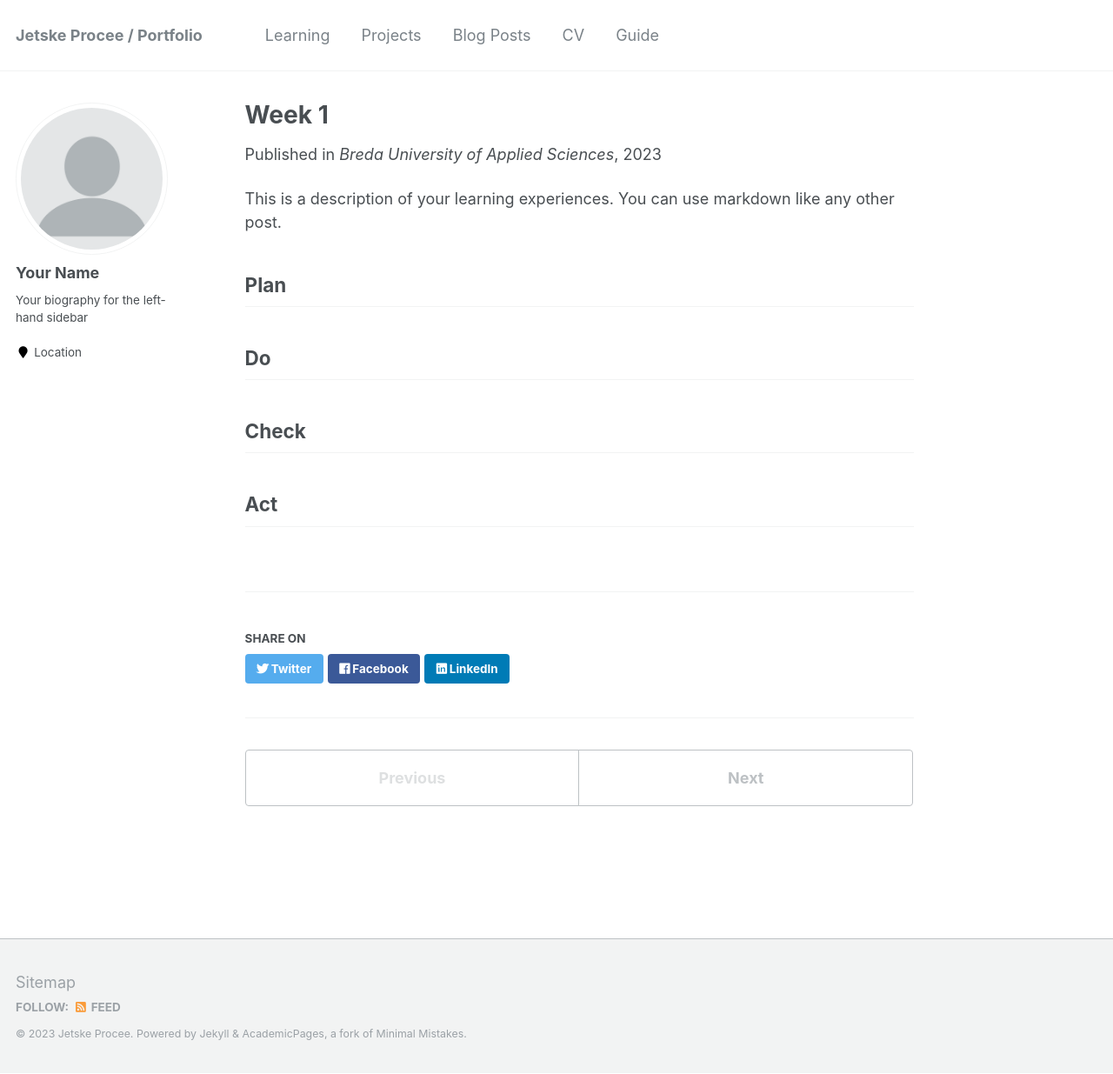
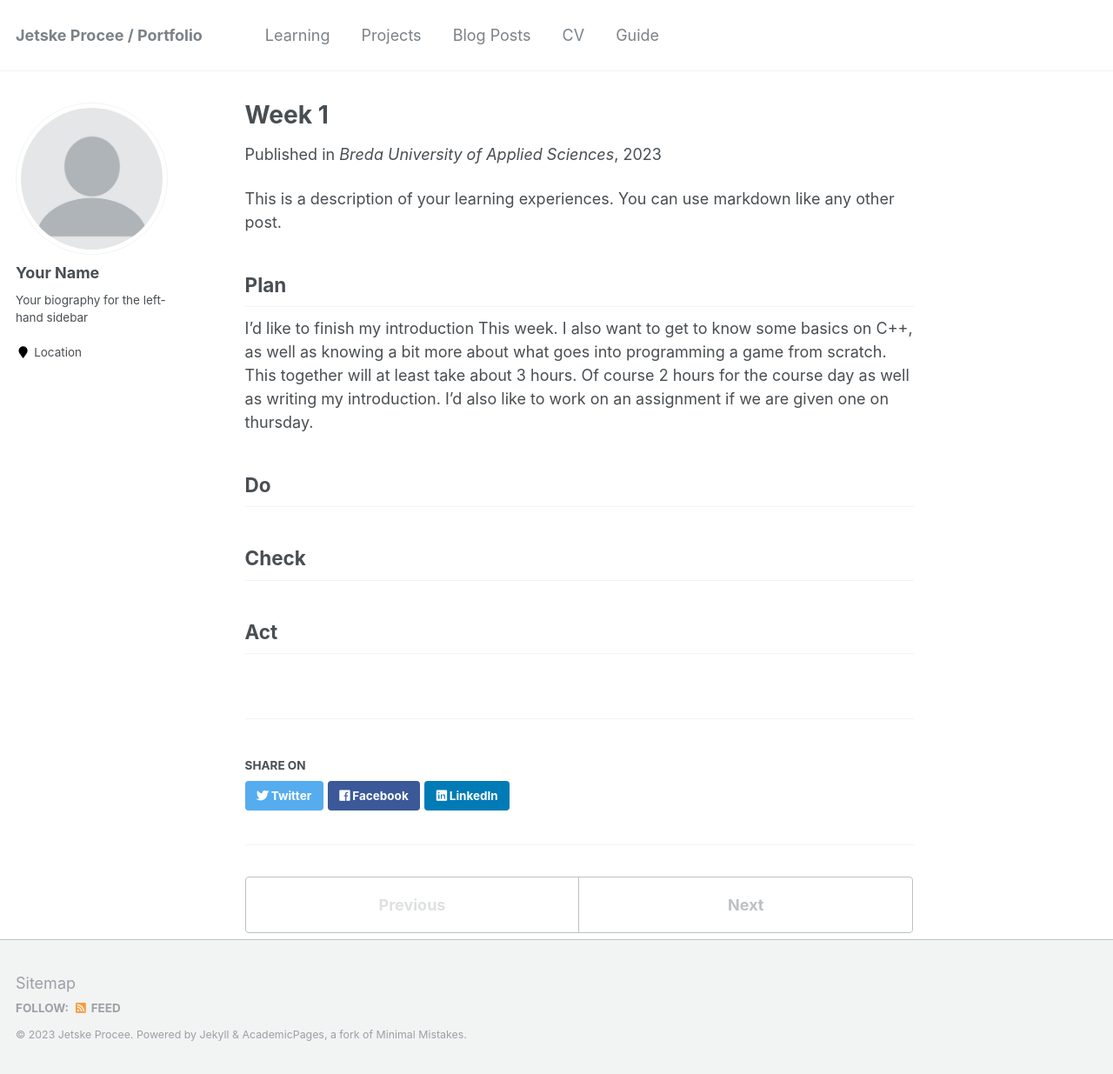
Before and after one commit to Jetplane444/Cpp-for-games, a Jekyll site: the page built from _learning/week-1.md, in a window 1280 px wide and 1235 px high. Shown: the whole window at 87% size. Built offline with Jekyll 4.4.1, drawn with Linux system fonts in a browser that asks for light colours.

Commit message:
Updated week planning

```diff
--- a/_learning/week-1.md
+++ b/_learning/week-1.md
@@ -12,11 +12,9 @@ This is a description of your learning experiences. You can use markdown like an
 
 ## Plan
 
-<!---
-NOTE: Fill this section in at the beginning of the week!
+I'd like to finish my introduction This week.
+I also want to get to know some basics on C++, as well as knowing a bit more about what goes into programming a game from scratch. This together will at least take about 3 hours. Of course 2 hours for the course day as well as writing my introduction. I'd also like to work on an assignment if we are given one on thursday.
 
-What do you plan to do this week? What new knowledge do you want to acquire? Do you want to follow any of the learning units for the course? Do you want to work on the assignment for the course? How much time do you estimate you will spend on these tasks?
--->
 
 ## Do
 
```
Also changed, not shown: _pages/index.md (+1 -1 lines).
